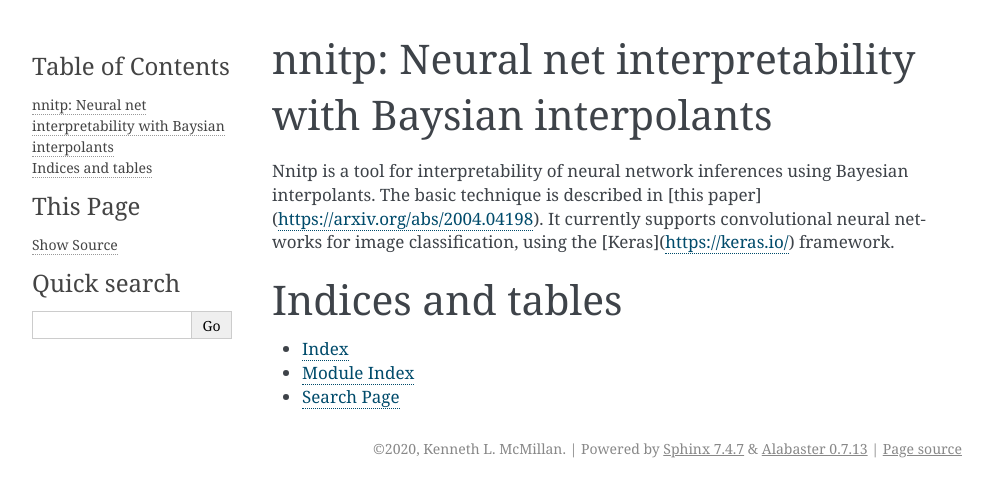
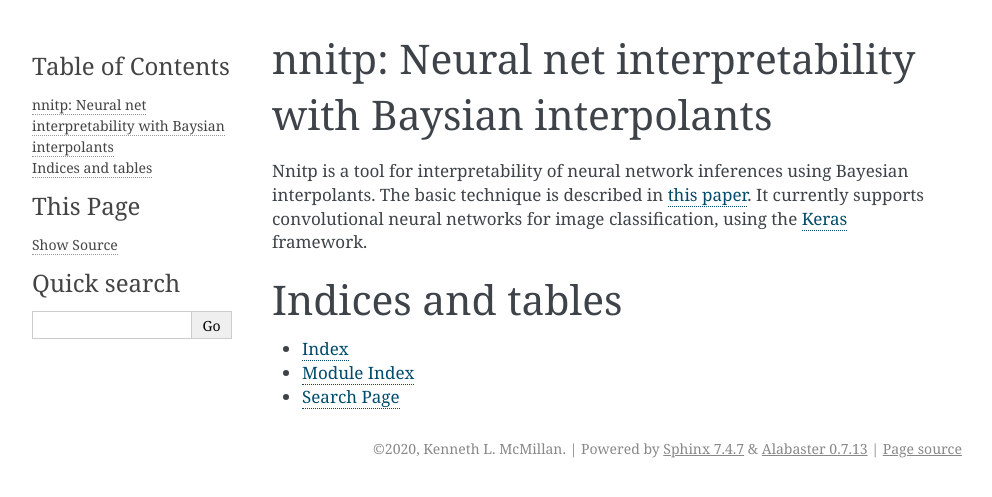
Before and after one commit to microsoft/nnitp, a Sphinx documentation site: the page built from docs/index.rst, in a window 1280 px wide. Shown: the top 497 px of the page, without its empty margins (148-1140 px from the left). Built offline with Sphinx 7.4.7, drawn with Linux system fonts in a browser that asks for light colours.

```diff
--- a/docs/conf.py
+++ b/docs/conf.py
@@ -20,7 +20,7 @@
 project = 'nnitp'
 copyright = '2020, Kenneth L. McMillan'
 author = 'Kenneth L. McMillan'
-
+master_doc = 'index'
 
 # -- General configuration ---------------------------------------------------
 
--- a/docs/index.rst
+++ b/docs/index.rst
@@ -8,9 +8,9 @@ nnitp: Neural net interpretability with Baysian interpolants
 
 Nnitp is a tool for interpretability of neural network inferences
 using Bayesian interpolants. The basic technique is described in
-[this paper](https://arxiv.org/abs/2004.04198). It currently supports
+`this paper <https://arxiv.org/abs/2004.04198>`_. It currently supports
 convolutional neural networks for image classification, using the
-[Keras](https://keras.io/) framework.
+`Keras <https://keras.io/>`_ framework.
 
 
 
```
Also changed, not shown: docs/contents.rst (deleted, +0 -28 lines).
